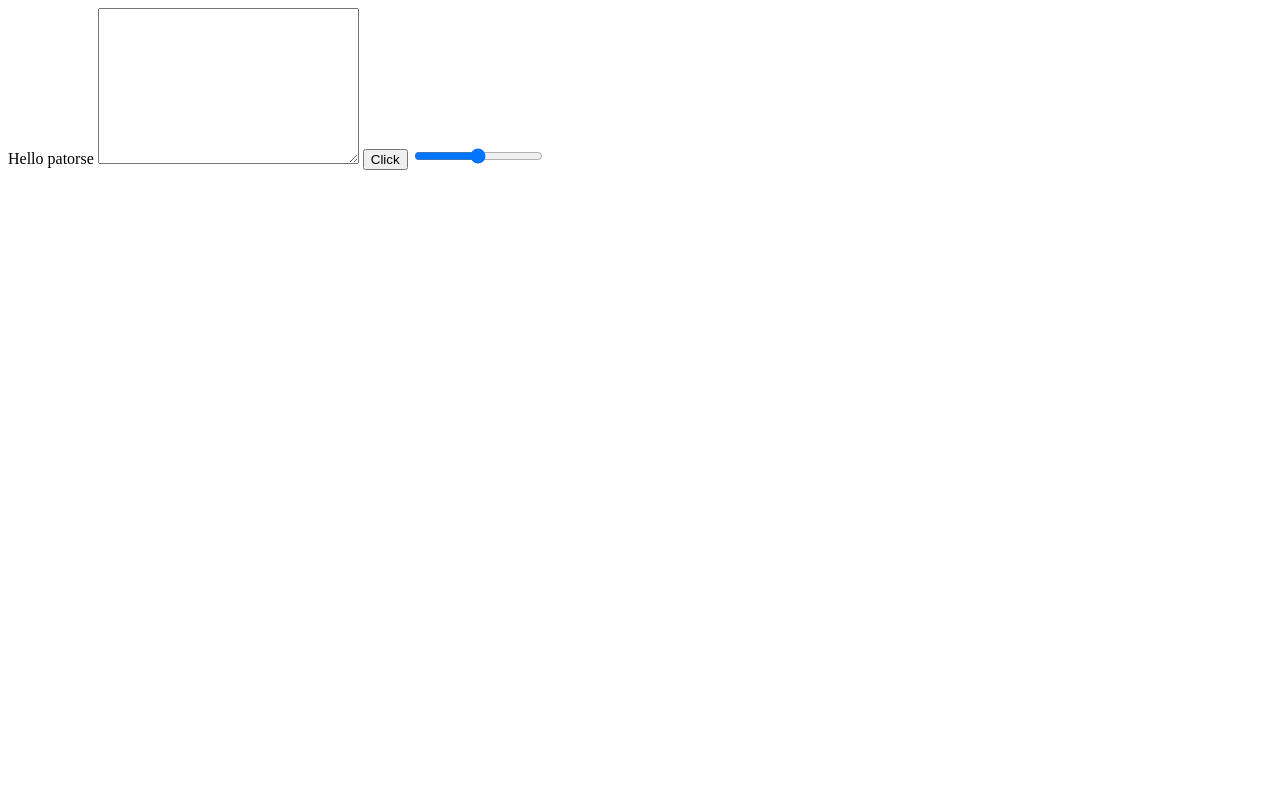
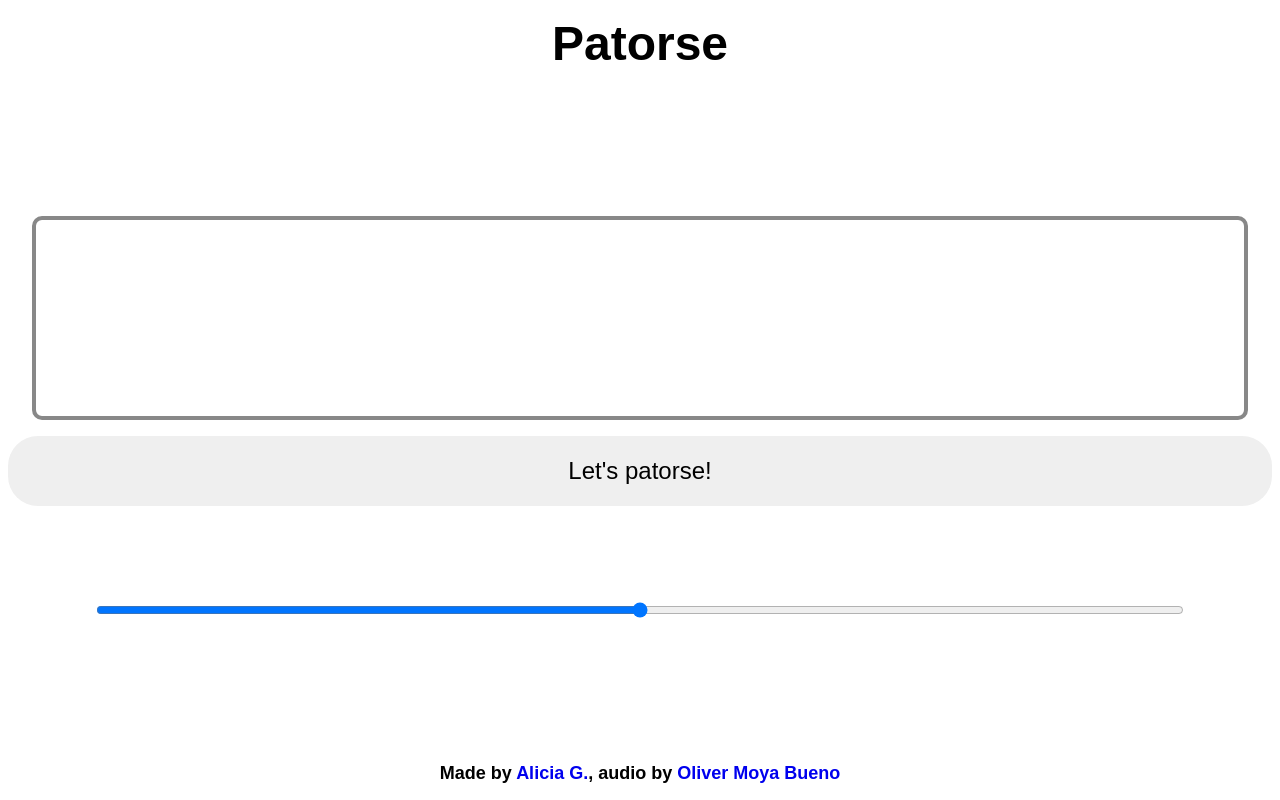
Before and after one commit to firenz/patorse, a website built with Parcel: page src/index.html in a window 1280 px wide. Built offline with nearby package versions, Linux system fonts and the light colour scheme.

Commit message:
add basic styling

```diff
--- a/src/index.html
+++ b/src/index.html
@@ -4,19 +4,28 @@
     <meta charset="UTF-8" />
     <meta name="viewport" content="width=device-width, initial-scale=1.0" />
     <title>Document</title>
+    <link rel="stylesheet" href="style.css" />
   </head>
   <body>
-    Hello patorse
-
-    <textarea
-      name="stringToMorse"
-      id="message"
-      cols="30"
-      rows="10"
-    ></textarea>
-    <input type="button" value="Click" id="cuack-btn"></input>
-    <input type="range" id="volume" min="0" max="2" value="1" step="0.01">
-    <audio src="" id="cuack-audio"></audio>
+    <header>
+      Patorse
+    </header>
+    <main>
+      <textarea
+        name="stringToMorse"
+        id="message"
+        wrap="off"
+      ></textarea>
+      <button id="cuack-btn">Let's patorse!</button>
+      <input type="range" id="volume" min="0" max="2" value="1" step="0.01" />
+      <audio src="" id="cuack-audio"></audio>
+    </main>
+    <footer>
+      Made by
+      <a href="mailto:alicia.guardenoalbertos@gmail.com" target="_blank"
+        >Alicia G.</a
+      >, audio by <a href="#" target="_blank">Oliver Moya Bueno</a>
+    </footer>
   </body>
   <script src="./ts/index.ts"></script>
 </html>
--- /dev/null
+++ b/src/style.css
@@ -0,0 +1,63 @@
+body {
+  margin: 0;
+  padding: 0;
+  font-family: Arial, Helvetica, sans-serif;
+  height: 100vh;
+  display: flex;
+  flex-direction: column;
+  justify-content: space-between;
+}
+
+header {
+  text-align: center;
+  font-size: xxx-large;
+  font-weight: bolder;
+  padding: 1rem;
+}
+
+main {
+  flex-grow: 1;
+  display: flex;
+  flex-direction: column;
+  justify-content: center;
+}
+
+main > textarea {
+  height: 12rem;
+  margin: 0 2rem;
+  border: 4px solid #888;
+  border-radius: 10px;
+  outline: none;
+  resize: none;
+  overflow: auto;
+}
+
+main > button {
+  display: block;
+  border: none;
+  border-radius: 30px;
+  margin: 1rem 0.5rem;
+  padding: 1.3rem 1rem;
+  font-size: x-large;
+}
+
+main > button:hover {
+  cursor: pointer;
+  background-color: blanchedalmond;
+}
+
+main > input[type="range"] {
+  display: block;
+  margin: 5rem 6rem 0 6rem;
+}
+
+footer {
+  text-align: center;
+  font-size: large;
+  font-weight: bold;
+  padding: 1rem;
+}
+
+footer > a {
+  text-decoration: none;
+}
```
